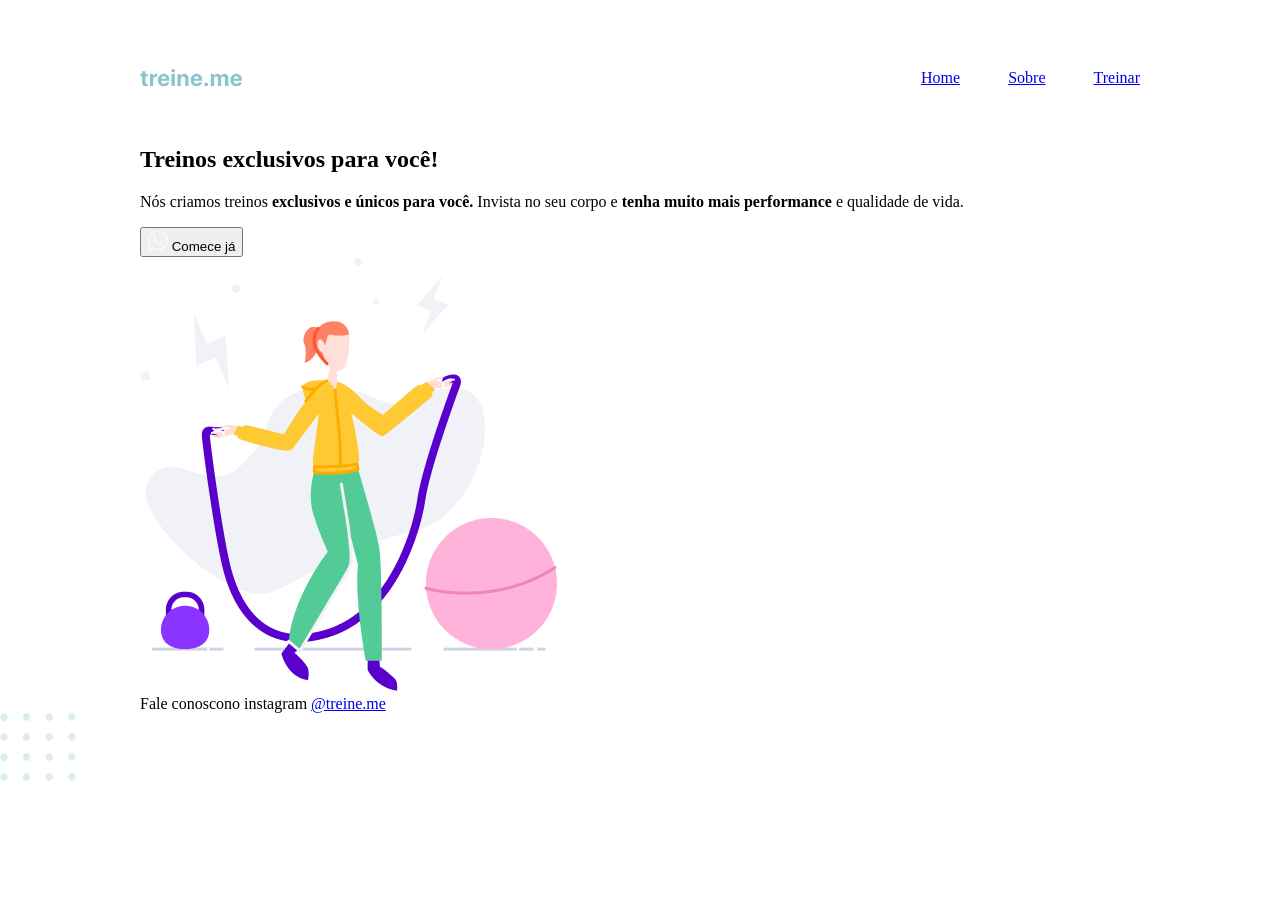
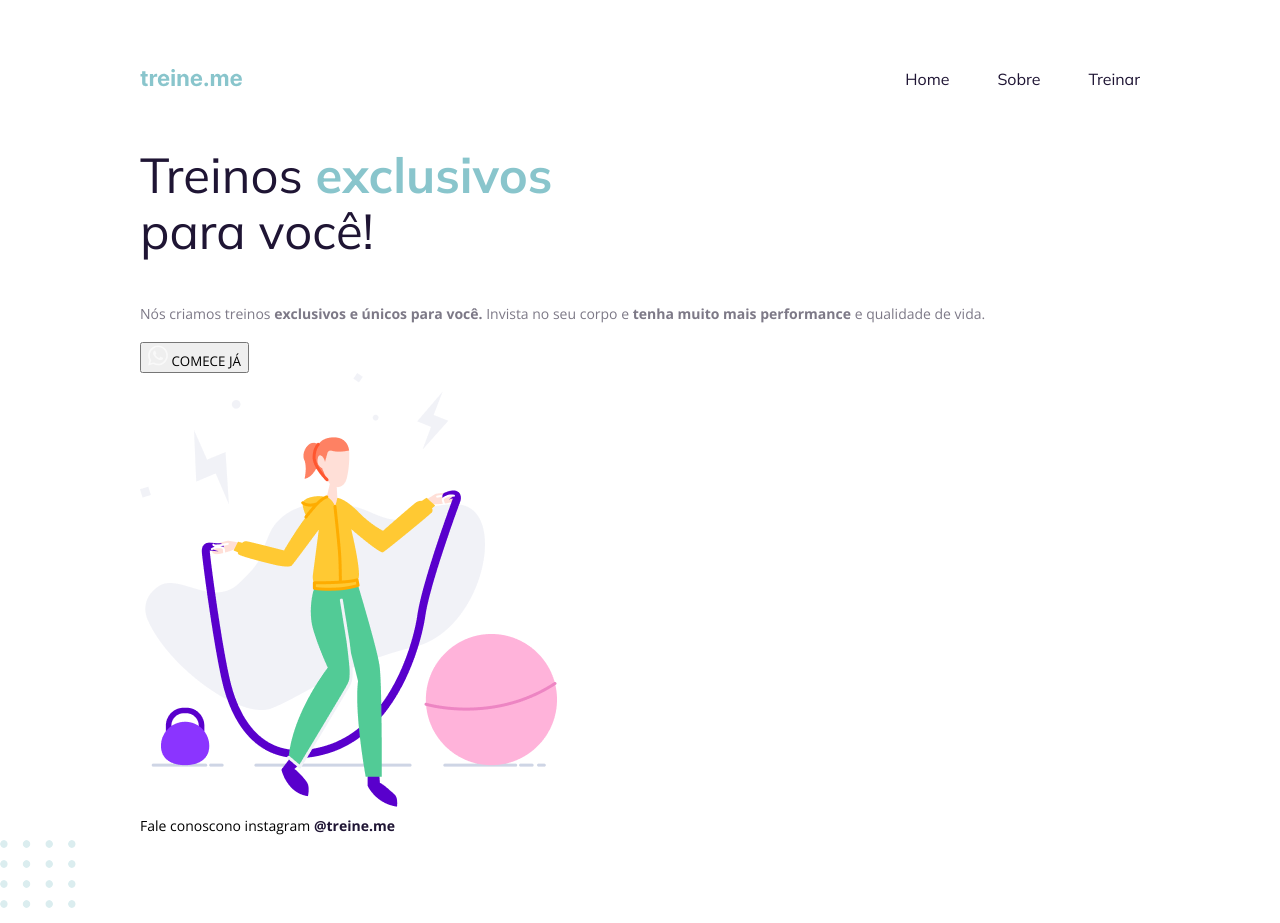
Before and after one commit to JMonteiroh/Explorer-Projeto-02, a plain HTML site: page index.html in a window 1280 px wide. Before the commit the page ends 800 px from the top, so only its background shows below. Drawn offline with nearby package versions, Linux system fonts and the light colour scheme.

Commit message:
font and text

```diff
--- a/index.html
+++ b/index.html
@@ -1,9 +1,15 @@
 <!DOCTYPE html>
 <html lang="pt-br">
   <head>
+    <link rel="preconnect" href="https://fonts.googleapis.com">
+    <link rel="preconnect" href="https://fonts.gstatic.com" crossorigin>
+
     <meta charset="UTF-8">
     <meta name="viewport" content="width=device-width, initial-scale=1.0">
     <title>Treine me</title>
+
+    <link href="https://fonts.googleapis.com/css2?family=Mulish:wght@400;700&family=Open+Sans:wght@400;700&display=swap" rel="stylesheet">
+
     <link rel="stylesheet" href="style.css">
   </head>
   <body>
@@ -24,7 +30,7 @@
       <main>
         <section class="text">
           <h1>
-            Treinos exclusivos para você!
+            Treinos <span>exclusivos</span> para você!
           </h1>
           <p>
             Nós criamos treinos <strong>exclusivos e únicos para você.</strong>
--- a/style.css
+++ b/style.css
@@ -1,5 +1,6 @@
 body {
   margin: 0;
+  font-family: 'Open Sans', sans-serif;
 }
 
 .page {
@@ -12,6 +13,7 @@ nav {
   justify-content: space-between;
   align-items: center;
   margin-bottom: 55px;
+
 }
 
 ul {
@@ -20,4 +22,50 @@ ul {
   gap: 48px;
   margin: 0;
   padding: 0;
-  }
+}
+
+a {
+  text-decoration: none;
+  color: #1F1534;
+}
+
+ul li a:hover {
+  font-weight: bold;
+}
+
+h1, ul {
+  font-family: 'Mulish', sans-serif;
+}
+
+h1 {
+  font-size: 49px;
+  line-height: 56px;
+  color: #1F1534;
+  font-weight: normal;
+  width: 490px;
+}
+
+h1 span {
+  color: #89C5CC;
+  font-weight: bold;
+}
+
+p {
+  font-size: 14px;
+  line-height: 28px;
+  color: #7D7987;
+}
+
+button {
+  text-transform: uppercase;
+  font-family: 'Open Sans', sans-serif;
+}
+
+footer {
+  font-size: 14px;
+  line-height: 28px;
+}
+
+footer a {
+  font-weight: bold;
+}
```
